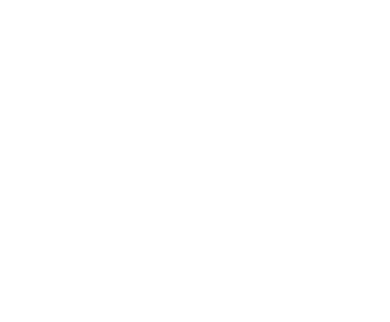
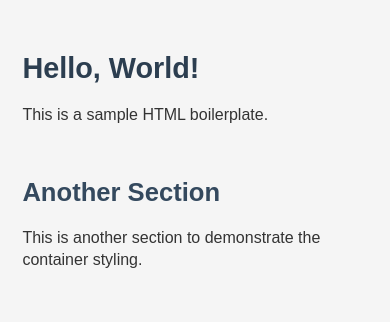
Before and after one commit to Imtiazh346/Html-Boiler-Plate, a plain HTML site: page index.html in a window 390 px wide. Drawn offline with Linux system fonts and the light colour scheme.

Commit message:
media queries

```diff
--- a/index.html
+++ b/index.html
@@ -0,0 +1,26 @@
+<!DOCTYPE html>
+<html lang="en">
+<head>
+    <meta charset="UTF-8">
+    <meta name="viewport" content="width=device-width, initial-scale=1.0">
+    <link rel="stylesheet" href="style.css">
+    <title>Document</title>
+</head>
+<body>
+
+    <section>
+        <div class="container">
+            <h1>Hello, World!</h1>
+            <p>This is a sample HTML boilerplate.</p>
+        </div>
+    </section>
+
+
+    <section>
+        <div class="container">
+            <h2>Another Section</h2>
+            <p>This is another section to demonstrate the container styling.</p>
+        </div>
+    </section>
+</body>
+</html>
--- a/style.css
+++ b/style.css
@@ -73,7 +73,7 @@ h6 {
 p {
   font-size: clamp(1rem, 1vw + 0.5rem, 1.2rem);
   line-height: var(--line-height);
-  margin-bottom: 1rem;
+  margin-bottom: 0.8rem;
 }
 
 a {
@@ -114,7 +114,18 @@ img, svg, picture, video {
 .text-center { text-align: center; }
 
 section {
-  padding: 3rem 1.5rem; /* mobile */
+  margin: clamp(3rem, 5vw, 8rem) 0;
+}
+
+.container {
+  width: min(100%, 75rem);
+  margin: 0 auto;
+  padding: 0 clamp(1.4rem, 3vw, 2.5rem);
+}
+
+/* for Figma or fixed padding, margins and container widths: */
+/* section {
+  padding: 3rem 1.5rem; /* mobile
 }
 
 .container {
@@ -147,3 +158,4 @@ section {
   section { padding: 8rem 3rem; }
   .container { max-width: 1400px; }
 }
+*/
```
